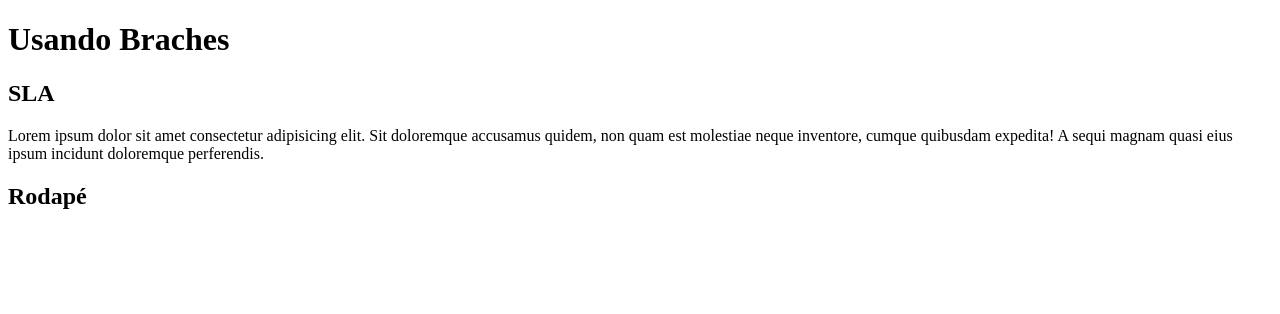
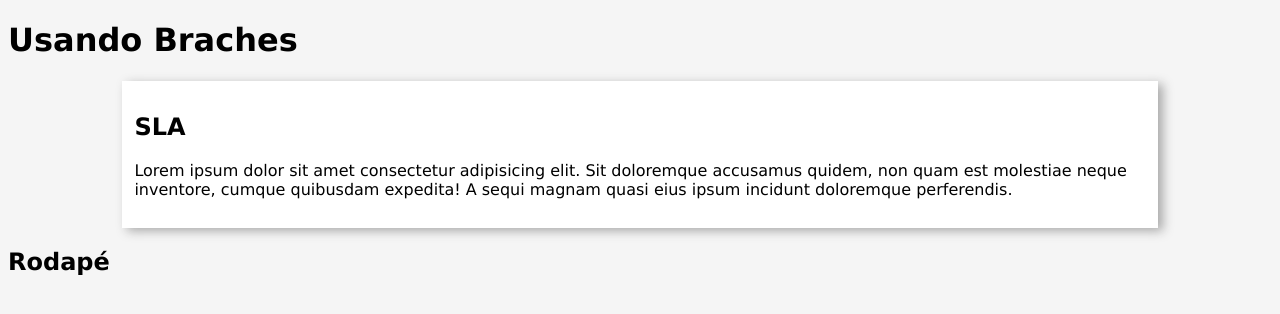
Before and after one commit to JhonatanDev132/Exemplos-branches, a plain HTML site: page index.html in a window 1280 px wide. Drawn offline with Linux system fonts and the light colour scheme.

Commit message:
css básico

```diff
--- /dev/null
+++ b/css/estilo.css
@@ -0,0 +1,12 @@
+body{
+    font-family: Verdana, Geneva, Tahoma, sans-serif;
+    background-color: whitesmoke;
+}
+
+main{
+    background-color: white;
+    padding: 1%;
+    width: 80%;
+    margin: auto;
+    box-shadow:darkgray 5px 3px 10px;
+}
--- a/index.html
+++ b/index.html
@@ -4,6 +4,7 @@
     <meta charset="UTF-8">
     <meta name="viewport" content="width=device-width, initial-scale=1.0">
     <title>Site Exemplo</title>
+    <link rel="stylesheet" href="css/estilo.css">
 </head>
 <body>
     <header> <h1>Usando Braches</h1> </header>
```
